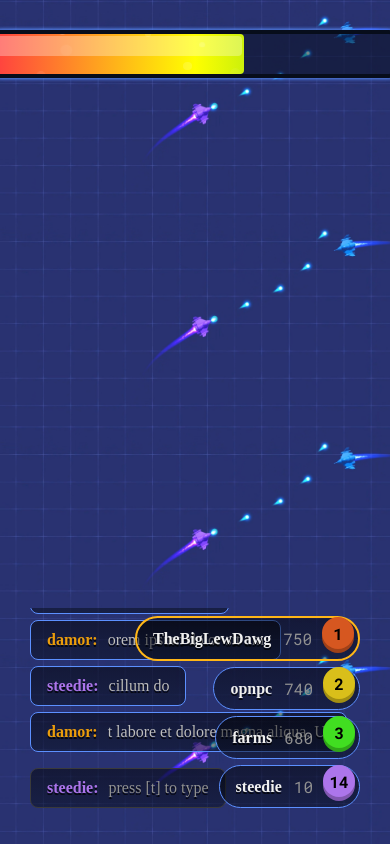
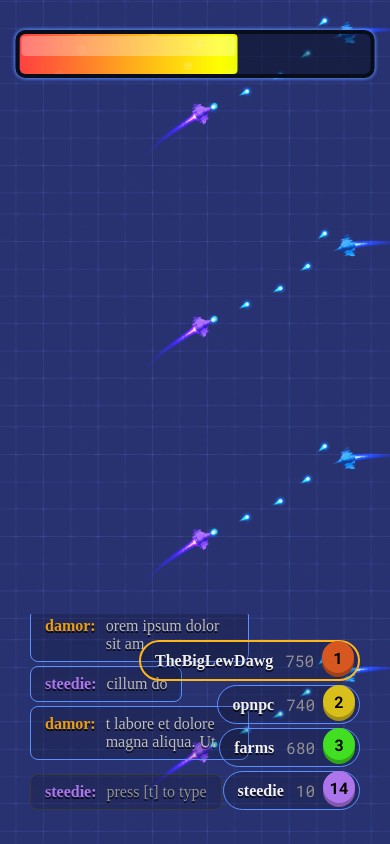
Before and after one commit to Steedie/substream-ui, a React (Vite) app: page / in a window 390 px wide. Built offline with nearby package versions, Linux system fonts and the light colour scheme; a web font is replaced by a local one.

Commit message:
css elements reacts according to window size

```diff
--- a/src/Chat.css
+++ b/src/Chat.css
@@ -145,3 +145,14 @@
       transform: translateX(0);
     }
   }
+
+  @media (max-width: 880px) {
+    .chat-message {
+      max-width: 16ch;
+    }
+    .chat-message-container {
+      padding: 8px 14px;
+      background: linear-gradient(180deg, #0000002f, rgba(7, 13, 27, 0.2));
+      margin-bottom: 4px;
+    }
+}
--- a/src/Energy.css
+++ b/src/Energy.css
@@ -70,7 +70,7 @@
     }
 }
 
-@media (max-width: 800px) {
+@media (max-width: 880px) {
     .energy-bar {
         top: 0;
         bottom: auto;
@@ -78,3 +78,15 @@
         margin-bottom: 0;
     }
 }
+
+@media (max-width: 500px) {
+    .energy-bar {
+        width: 90%;
+    }
+}
+
+@media (max-height: 400px) {
+    .energy-bar {
+        height: 20px;
+    }
+}
--- a/src/Leaderboard.css
+++ b/src/Leaderboard.css
@@ -80,3 +80,14 @@
     font-weight: bold;
     text-align: center;
 }
+
+@media (max-width: 880px) {
+    .leaderboard-entry {
+        padding: 8px 14px;
+        background: linear-gradient(180deg, #0000002f, rgba(7, 13, 27, 0.2));
+        border-radius: 42px;
+        margin-bottom: 4px;
+        margin-left: auto;
+        max-width: 100%;
+    }
+}
```
